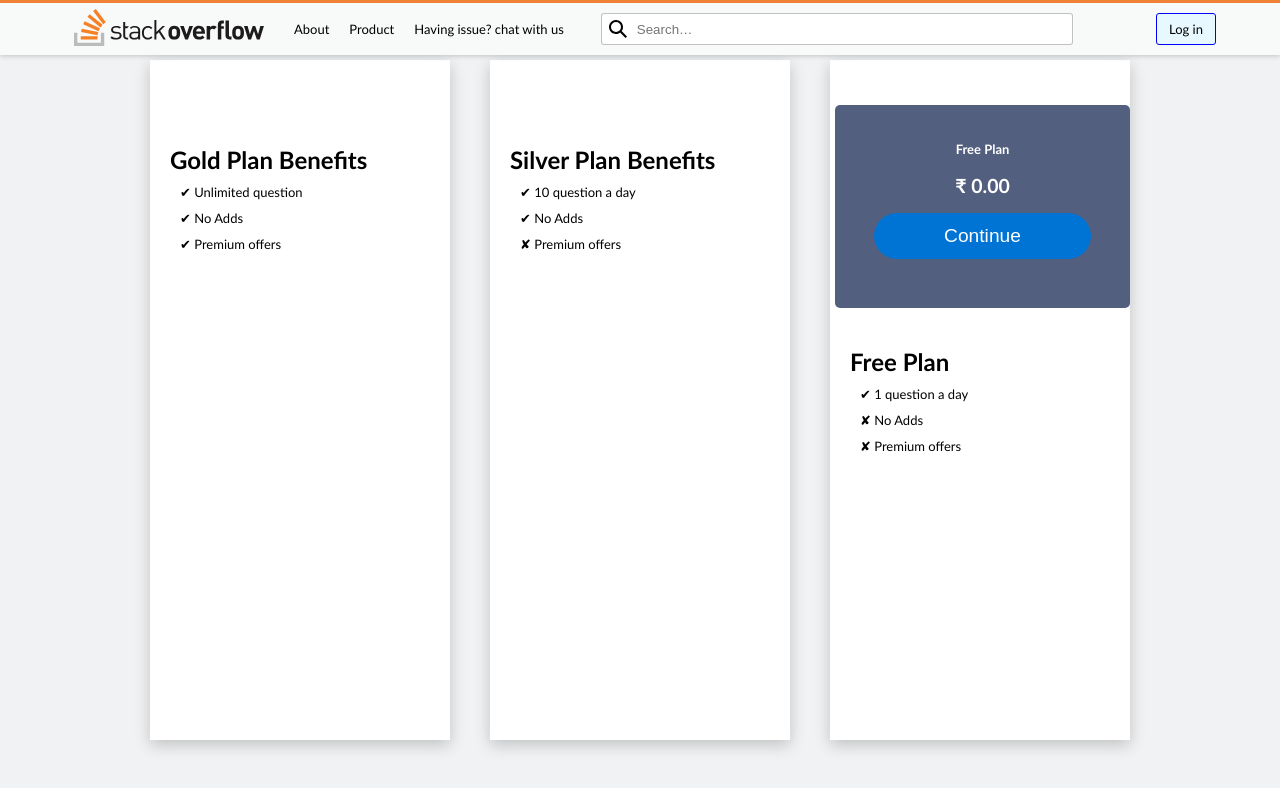
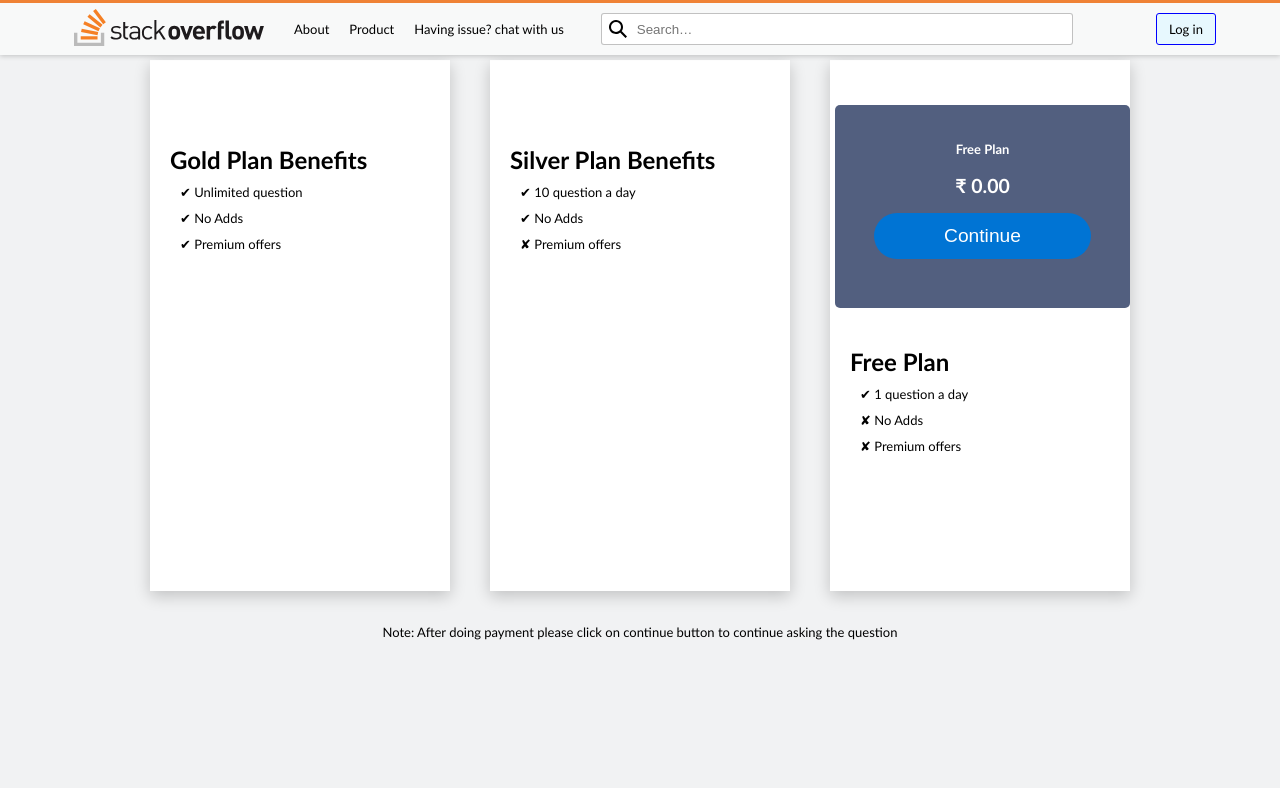
Before and after one commit to AkshMalviya/StackOverflow, a React (Create React App) app in the folder client/: page /AskQuestion in a window 1280 px wide. Shown: the top 788 px of the page. Built offline with nearby package versions, Linux system fonts and the light colour scheme; no server answers.

Commit message:
modified:   src/pages/AskQuestion/AskQuestion.jsx

```diff
--- a/client/src/pages/AskQuestion/AskQuestion.jsx
+++ b/client/src/pages/AskQuestion/AskQuestion.jsx
@@ -3,8 +3,6 @@
 import {useNavigate} from 'react-router-dom'
 import './AskQuestion.css'
 import {askQuestion} from '../../actions/question'
-import stripe from 'stripe'
-import moment from 'moment'
 
 const AskQuestion = () => {
     const User = useSelector((state) => (state.currentUserReducer))
@@ -40,7 +38,6 @@
         else{
             alert('you have already asked question of a day')
         }
-
     }
   return (
     <div className="ask-question">
@@ -108,6 +105,7 @@
                     <li>&#x2718; Premium offers</li>
                 </div>
             </div>
+            <p>Note: After doing payment please click on continue button to continue asking the question</p>
         </div>
         }
     </div>
```
